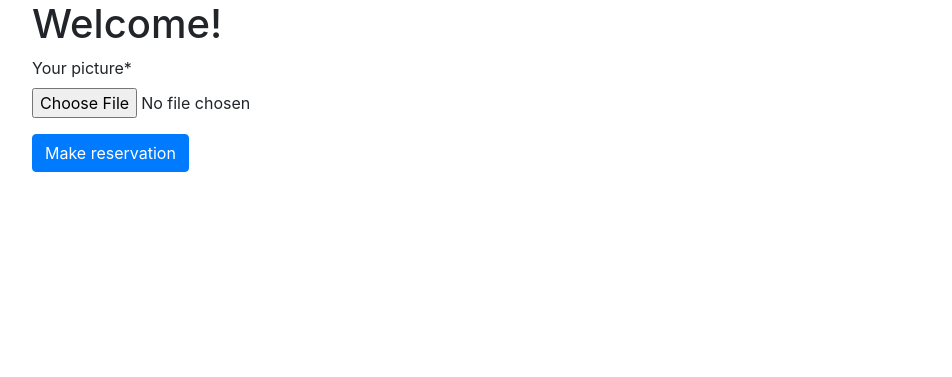
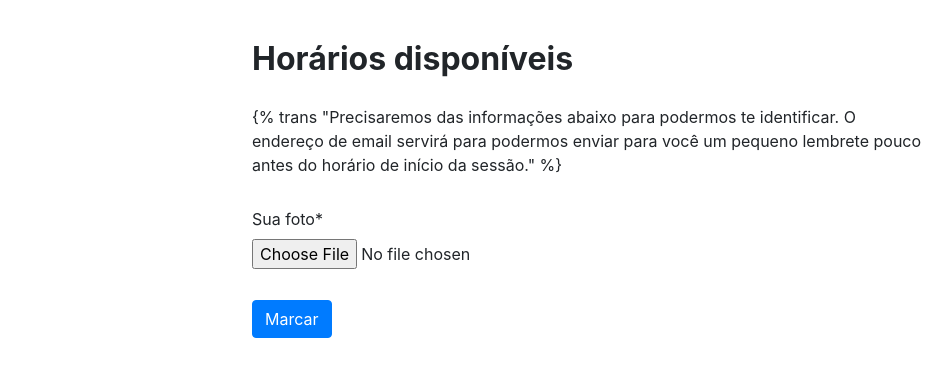
Before and after one commit to gabrielmip/worker-scheduler, a Django app: template src/scheduler/templates/choose_timeslot.html in a window 1280 px wide. Shown: the top 377 px of the page, without its empty margins (53-1005 px from the left). Run offline with Django 3.2, Linux system fonts and the light colour scheme; the template is opened without the code that fills it: values that come from a table or form of the project are taken from there, others are empty; tables that the repository leaves empty hold one stand-in row (values such as "Sample post"); parts of the project's set-up code (start-up, migrations or seed data) failed here and were passed over; some libraries are stand-ins or nearby versions.

Commit message:
Better visuals. Worked on the templates setting up welcome and instruction messages. Switched message language to portuguese because, probably all the users of the application wiil be native portuguese speakers.

```diff
--- a/src/project/settings.py
+++ b/src/project/settings.py
@@ -11,6 +11,7 @@ https://docs.djangoproject.com/en/3.0/ref/settings/
 """
 
 import os
+
 from .emails import *
 
 # Build paths inside the project like this: os.path.join(BASE_DIR, ...)
--- a/src/scheduler/forms.py
+++ b/src/scheduler/forms.py
@@ -13,7 +13,7 @@ def validate_email_has_no_future_event_associated(value):
     if not can_user_schedule_event(value):
         next_event = get_user_next_event(value)
         worker = next_event.calendar.worker_set.get()
-        base_message = _('Oops, it looks like you already have a reservation. It is scheduled for')
+        base_message = _('Ops, parece que você já tem uma sessão reservada. Ela está marcada para')
         start_time_as_string = (arrow.get(next_event.start)
             .to(worker.timezone)
             .format('DD/MM, HH[h]mm'))
@@ -48,17 +48,17 @@ class ScheduleAnAppointment(forms.Form):
         dropdown_choices = free_timeslots_to_choices(free_timeslots, user_timezone)
 
         self.fields['timeslots_available'] = forms.ChoiceField(
-            label=_('Next available timeslots'),
+            label=_('Próximos horários disponíveis'),
             choices=dropdown_choices
         )
 
-    full_name = forms.CharField(label=_('Your full name'), max_length=200)
+    full_name = forms.CharField(label=_('Seu nome completo'), max_length=200)
     email_address = forms.EmailField(
-        label=_('Email address'),
-        help_text=_('We will send an email with a reminder 15 minutes before the Reiki starts.'),
+        label=_('Endereço de email'),
+        help_text=_('Nós vamos te enviar um email com um lembrete 15 minutos antes do início da sessão.'),
         validators=[validators.EmailValidator, validate_email_has_no_future_event_associated]
     )
 
 
 class UploadPhoto(forms.Form):
-    photo = forms.ImageField(label=_('Your picture'))
+    photo = forms.ImageField(label=_('Sua foto'))
--- a/src/scheduler/repositories/calendar_repository.py
+++ b/src/scheduler/repositories/calendar_repository.py
@@ -30,7 +30,7 @@ def get_active_worker_calendars():
 def get_range_to_analyse_availability():
     reference_time = arrow.now().replace(minute=0, second=0, microsecond=0)
 
-    return (reference_time, reference_time.shift(days=+3))
+    return (reference_time, reference_time.shift(weeks=+1))
 
 
 def _get_week_busy_timeslots_by_calendar(workers):
--- /dev/null
+++ b/src/scheduler/static/scheduler/index.css
@@ -0,0 +1,28 @@
+.title {
+    margin: 40px 0;
+}
+
+h1, h2 {
+    font-weight: bold;
+}
+
+h2.title {
+    margin-bottom: 27px;
+}
+
+.quote {
+    margin: 40px 0 80px;
+}
+
+.cta-button {
+    margin-top: 15px;
+}
+
+.container {
+    max-width: 700px;
+    padding-bottom: 20px;
+}
+
+.form-instruction {
+    margin-bottom: 30px;
+}
--- a/src/scheduler/templates/base.html
+++ b/src/scheduler/templates/base.html
@@ -7,6 +7,8 @@
 </head>
 <body>
   <div class="container">
+    {% load static %}
+    <link rel="stylesheet" href="{% static 'scheduler/index.css' %}"></link>
     {% block content %}
     {% endblock %}
   </div>
--- a/src/scheduler/templates/choose_timeslot.html
+++ b/src/scheduler/templates/choose_timeslot.html
@@ -5,11 +5,19 @@
 
 
 {% block content %}
-    <h1>{% trans "Welcome" %}!</h1>
+    <h2 class="title">{% trans "Horários disponíveis" %}</h2>
+
+    <p class="form-instruction">
+        {% trans
+            "Precisaremos das informações abaixo para podermos te identificar.
+            O endereço de email servirá para podermos enviar para você um pequeno
+            lembrete pouco antes do horário de início da sessão."
+        %}
+    </p>
 
     <form action="{% url 'schedule' %}" method="post">
         {% csrf_token %}
         {{ form|crispy }}
-        <input class="btn btn-primary" type="submit" value="{% trans 'Make reservation' %}">
+        <input class="btn btn-primary cta-button" type="submit" value="{% trans 'Marcar' %}">
     </form>
 {% endblock %}
```
Also changed, not shown: src/scheduler/templates/reservation_success.html (+10 -2 lines), src/scheduler/templates/upload_photo.html (+7 -2 lines), src/scheduler/templates/welcome.html (+23 -2 lines).
